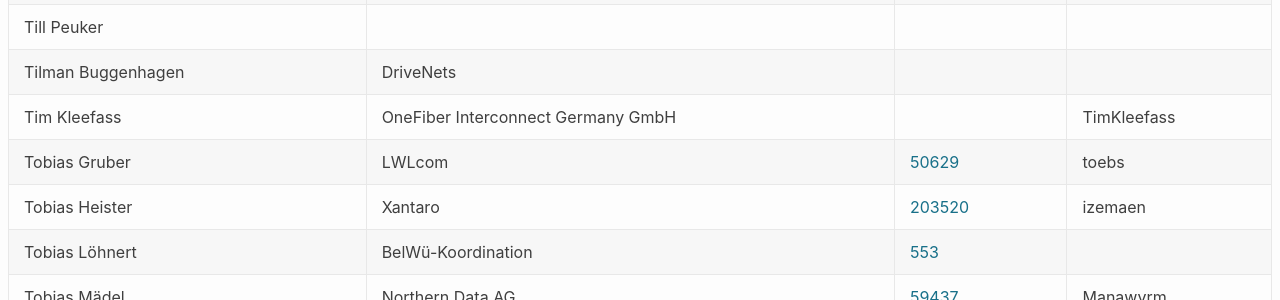
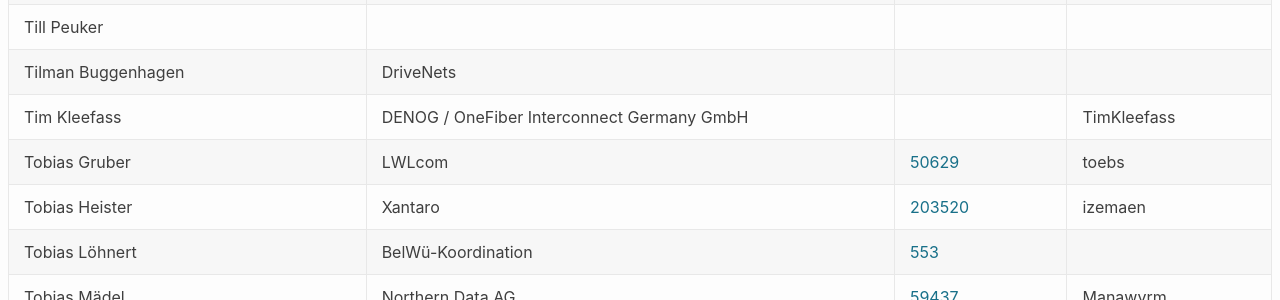
Before and after one commit to denog/pretix-attendeelist, a Jekyll site: the page built from denog14/index.md, in a window 1280 px wide and 900 px high, scrolled down 12709 px. Shown: the part 153-453 px from the top of the window. Built offline with Jekyll 4.4.1, drawn with Linux system fonts in a browser that asks for light colours.

Commit message:
Latest data: Wed Nov  9 19:28:33 UTC 2022

```diff
--- a/_data/attendees_denog14_onsite.json
+++ b/_data/attendees_denog14_onsite.json
@@ -1705,7 +1705,7 @@
   },
   {
     "name": "Tim Kleefass",
-    "company": "OneFiber Interconnect Germany GmbH",
+    "company": "DENOG / OneFiber Interconnect Germany GmbH",
     "irc": "TimKleefass",
     "asn": null
   },
```
